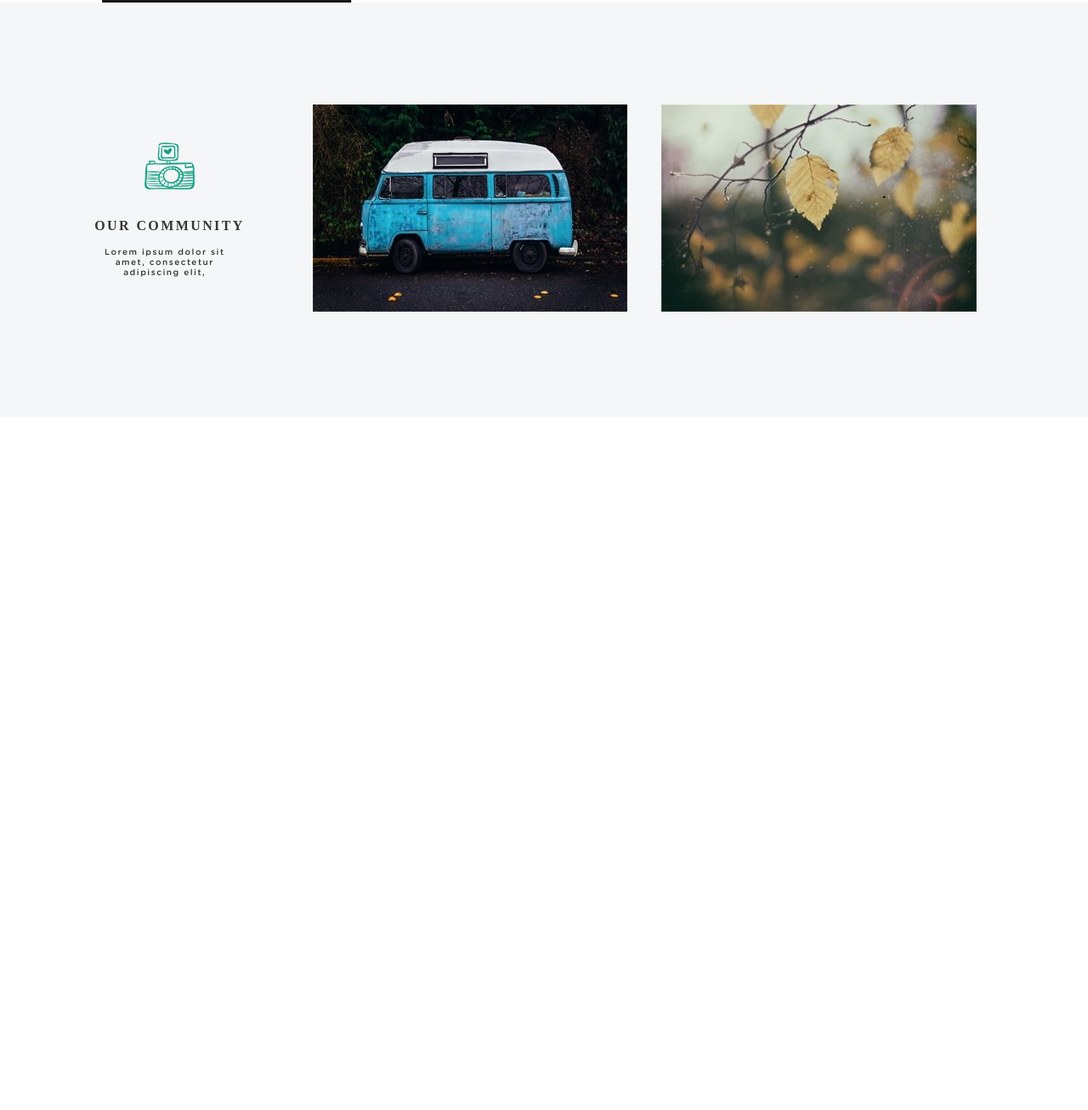
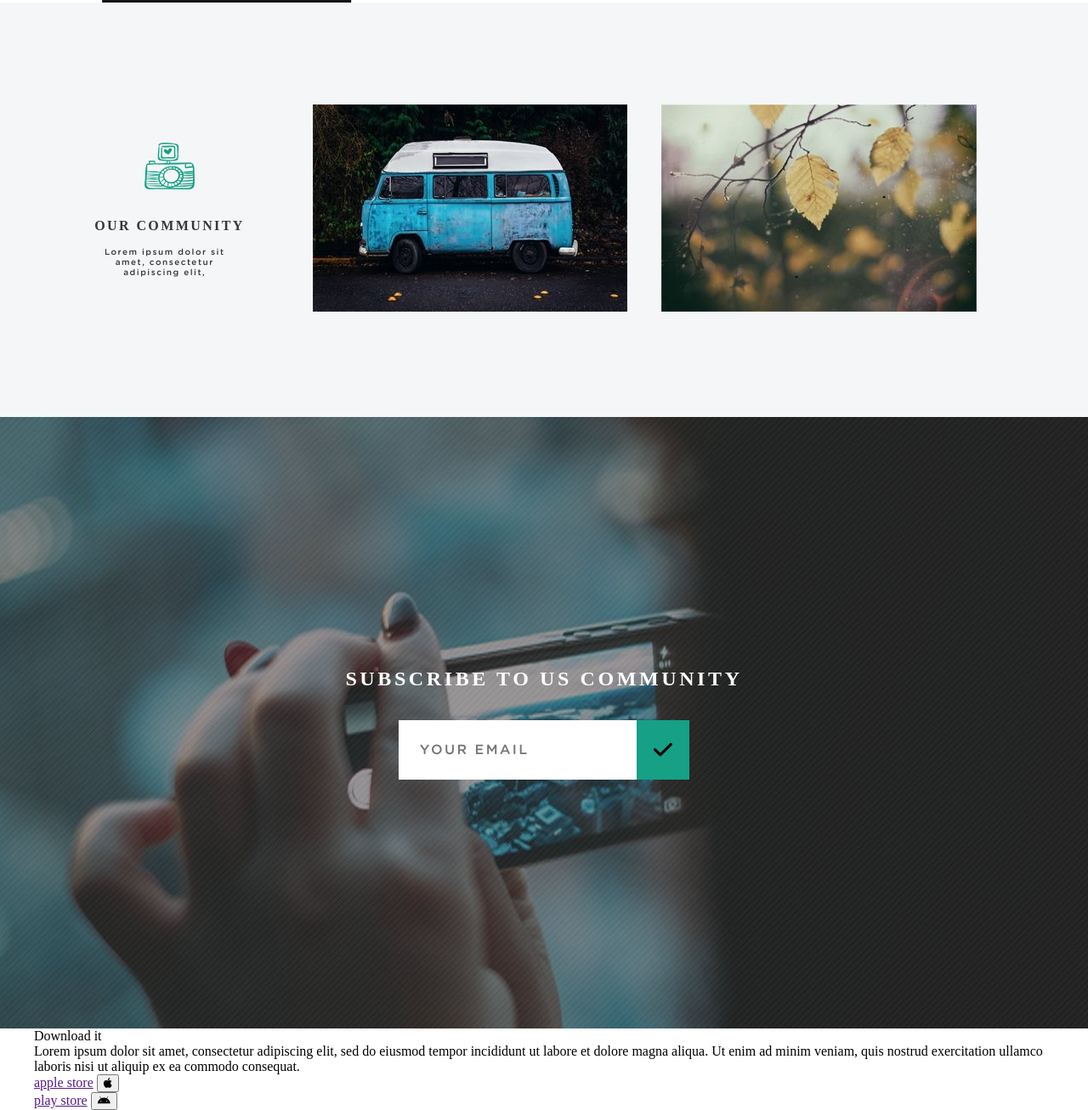
Before and after one commit to raredead/Photo-time, a plain HTML site: page index.html in a window 1280 px wide. Shown: the part 1809-3116 px from the top of the page at 85% size. Before the commit the page ends 2300 px from the top, so only its background shows below. Drawn offline with Linux system fonts and the light colour scheme; a web font is replaced by a local one.

Commit message:
Разметка и стили

```diff
--- a/#source/scss/style.scss
+++ b/#source/scss/style.scss
@@ -73,3 +73,6 @@ body{
 
 // COMMUNITY
 @import "community.scss";
+
+// FOLLOW US
+@import "follow.scss";
--- a/index.html
+++ b/index.html
@@ -5,6 +5,7 @@
     <meta name="viewport" content="width=device-width, initial-scale=1.0">
     <title>Photo-time</title>
         <link rel="stylesheet" href="style/style.css">
+        <script src="https://kit.fontawesome.com/f9fe8c52b1.js" crossorigin="anonymous"></script>
 </head>
 <body>
 <div class="header">
@@ -40,9 +41,9 @@
 
 </div>
 
-<section class="simplephoto">
+<section class="simplephoto" id="second">
     <div class="conrainer">
-        <div class="simplephoto__main" id="second">
+        <div class="simplephoto__main" >
             <div class="spt">
                 <div class="simplephoto__title">Rappresent your life with a
                     simple photo</div>
@@ -178,6 +179,38 @@
         </div>
     </div>
 </section>
+<section class="follow">
+    <div class="follow__main">
+        <!-- <div class="container"> -->
+
+            <div class="follow__title">subscribe to us community</div>
+            <div class="follow__form">
+                <input type="text" class="follow__input" placeholder="your email">
+                <button class="follow__btn"><i class="fa-solid fa-check"></i></button>
+            </div>
+        <!-- </div> -->
+    </div>
+</section>
+<section class="download">
+    <div class="container">
+
+        <div class="download__main">
+            <div class="download__title">Download it</div>
+            <div class="download__txt">Lorem ipsum dolor sit amet, consectetur adipiscing elit, sed do eiusmod tempor
+                incididunt ut labore et dolore magna aliqua. Ut enim ad minim veniam, quis nostrud exercitation ullamco
+                laboris nisi ut aliquip ex ea commodo consequat.</div>
+
+            <div class="download__button">
+                <a href="" class="download__btn">apple store</a>
+                <button class="download__icon"><i class="fa-brands fa-apple"></i></button>
+            </div>
+            <div class="download__button">
+                <a href="" class="download__btn">play store</a>
+                <button class="download__icon"><i class="fa-brands fa-android"></i></button>
+            </div>
+        </div>
+    </div>
+</section>
 <!-- JS -->
 <script src="js/app.js"></script>
 </body>
--- a/js/app.js
+++ b/js/app.js
@@ -29,7 +29,7 @@ for (let i = 0; i < links.length; i++) {
         e.preventDefault();
 
         const blockId = e.currentTarget.getAttribute('href').substr(1);
-        document.getElementById(blockId).scrollIntoView({ behavior: "smooth", block: "start" })
+        document.getElementById(blockId).scrollIntoView({ behavior: "smooth", block: "center" })
     })
 }
 
```
Also changed, not shown: style/style.css, 1 other file.
